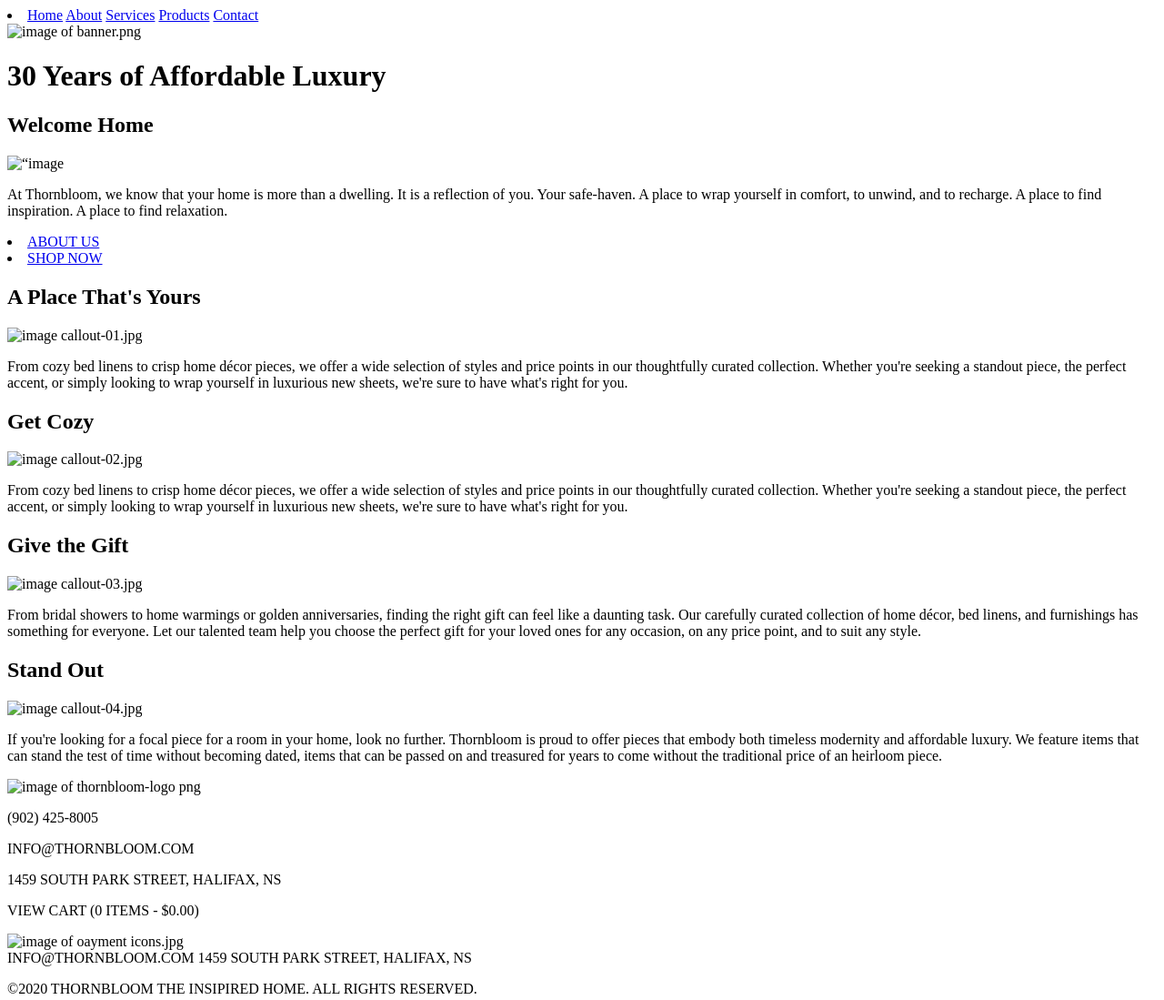
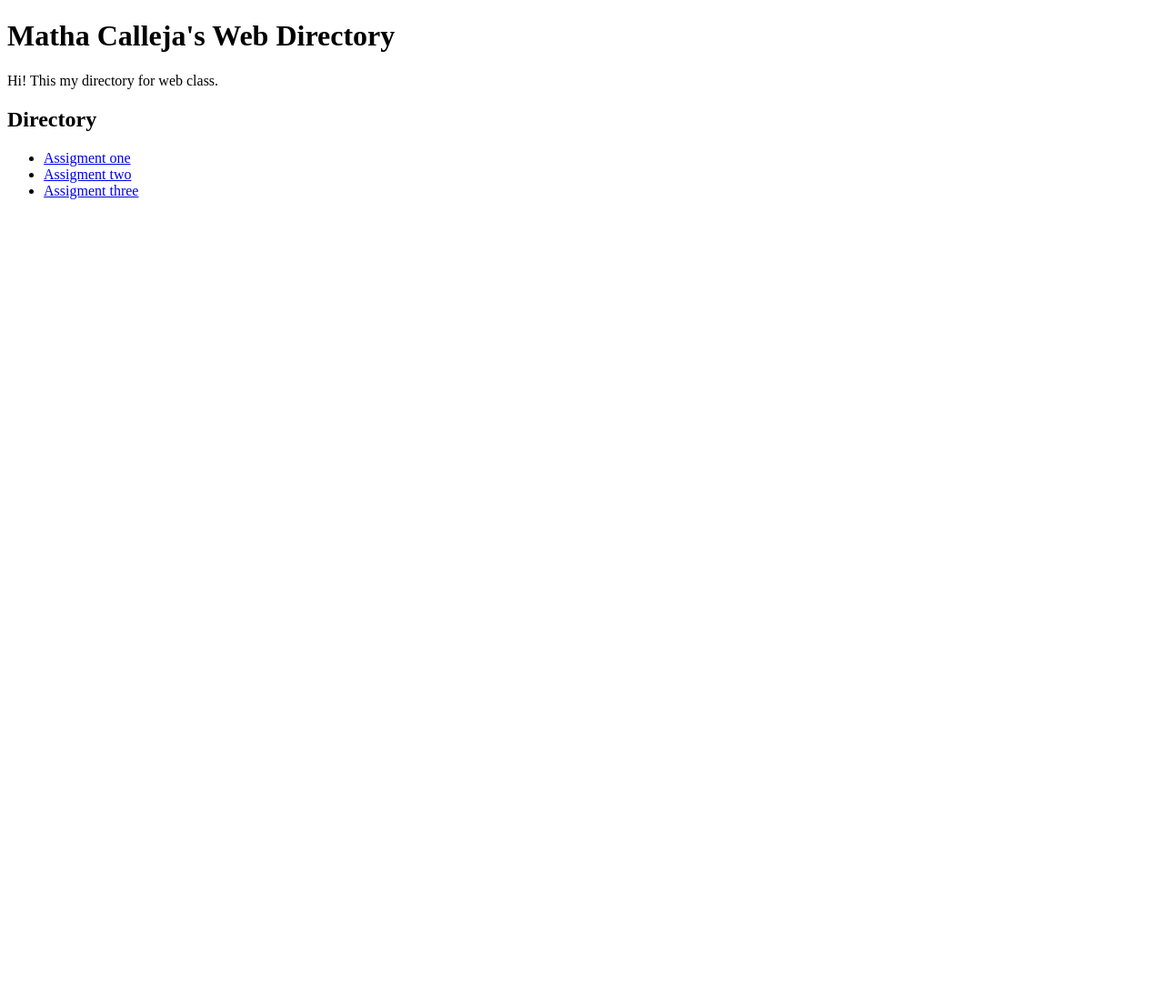
Before and after one commit to MarDesign-art/web-1, a plain HTML site: page index.html in a window 1280 px wide. Shown: the whole page at 91% size. After the commit the page ends 800 px from the top, so only its background shows below. Drawn offline with Linux system fonts and the light colour scheme.

Commit message:
Add files via upload

```diff
--- a/index.html
+++ b/index.html
@@ -1,52 +1,17 @@
-<!doctype html>
-
-	<li><a href=“”>Home</a>
-		  <a href=“”>About</a>
-		     <a href=“”>Services</a>
-		       <a href=“”>Products</a>
-		         <a href=“”>Contact</a>
-
-<div>
-   <img src="/images/thornbloom-logo.png" alt="image of banner.png" />
-	<h1>30 Years of Affordable Luxury</h1>
-  <h2>Welcome Home</h2>
-     <img src=“images/banner-img.jpg” alt=“image of banner-img”/>
-	</div>
-  <p>At Thornbloom, we know that your home is more than a dwelling. It is a reflection of you. Your safe-haven. A place to wrap yourself in comfort, to unwind, and to recharge. A place to find inspiration. A place to find relaxation.
-</p>
-<li><a href=“”>ABOUT US</a>
- <li><a href=“#skateboard-history”>SHOP NOW</a></li>
- <main role=“main”>
-</main>
-  <section>
-<h1>A Place That's Yours</h1>
-	   <img src=“images/callout-img-01.jpg” alt="image callout-01.jpg"/>
-<p>From cozy bed linens to crisp home décor pieces, we offer a wide selection of styles and price points in our thoughtfully curated collection. Whether you're seeking a standout piece, the perfect accent, or simply looking to wrap yourself in luxurious new sheets, we're sure to have what's right for you.</p>
-<h1>Get Cozy</h1>
-
-		  <img src=“images/callout-img-02.jpg” alt="image callout-02.jpg"/>
-
-<p>From cozy bed linens to crisp home décor pieces, we offer a wide selection of styles and price points in our thoughtfully curated collection. Whether you're seeking a standout piece, the perfect accent, or simply looking to wrap yourself in luxurious new sheets, we're sure to have what's right for you.</p>
-<h1>Give the Gift</h1>
-	  <img src=“images/callout-img-03.jpg” alt="image callout-03.jpg"/>
-<p>From bridal showers to home warmings or golden anniversaries, finding the right gift can feel like a daunting task. Our carefully curated collection of home décor, bed linens, and furnishings has something for everyone. Let our talented team help you choose the perfect gift for your loved ones for any occasion, on any price point, and to suit any style.</p>
-<h1>Stand Out</h1>
-	  <img src=“images/callout-img-04.jpg” alt="image callout-04.jpg"/>
-	  <p>
-If you're looking for a focal piece for a room in your home, look no further. Thornbloom is proud to offer pieces that embody both timeless modernity and affordable luxury. We feature items that can stand the test of time without becoming dated, items that can be passed on and treasured for years to come without the traditional price of an heirloom piece.</p>
-	  <img src=“images/thornbloom-logo.png” alt="image of thornbloom-logo png"/>
-
-</section>
-  <aside>
-</aside>
-<p>(902) 425-8005</p>
-<p>INFO@THORNBLOOM.COM</p>
-<p>1459 SOUTH PARK STREET, HALIFAX, NS
-	  </p>
-  <p> VIEW CART (0 ITEMS - $0.00)</p>
-    <img src=“images/payment-icons.jpg” alt="image of oayment icons.jpg"/>
-<section>
-INFO@THORNBLOOM.COM
-	1459 SOUTH PARK STREET, HALIFAX, NS</section>
-
-<p>©2020 THORNBLOOM THE INSIPIRED HOME. ALL RIGHTS RESERVED.</p>
+<!DOCTYPE html>
+<html lang="en">
+    <head>
+        <meta charset="UTF-8" />
+        <title>Martha Callejas</title>
+    </head>
+    <body>
+     <h1>Matha Calleja's Web Directory</h1>
+        <p> Hi! This  my directory for web class.</p>
+        <h2>Directory</h2>
+        <ul>
+            <li><a href="assigment-one/index.html">Assigment one</a></li>
+			<li><a href="assignment-two/index.html">Assigment two</a></li>
+			<li><a href="thornbloom-website/index.html">Assigment three</a></li>
+        </ul>
+    </body>
+</html>
```
Also changed, not shown: thornbloom-website/index.html (added, +52 -0 lines), thornbloom-website/images/banner-img.jpg (added), thornbloom-website/images/callout-img-01.jpg (added), thornbloom-website/images/callout-img-02.jpg (added), thornbloom-website/images/callout-img-03.jpg (added), thornbloom-website/images/callout-img-04.jpg (added), thornbloom-website/images/copy.txt (added), thornbloom-website/images/make-this.jpg (added), thornbloom-website/images/payment-icons.jpg (added), thornbloom-website/images/thornbloom-logo.png (added).
